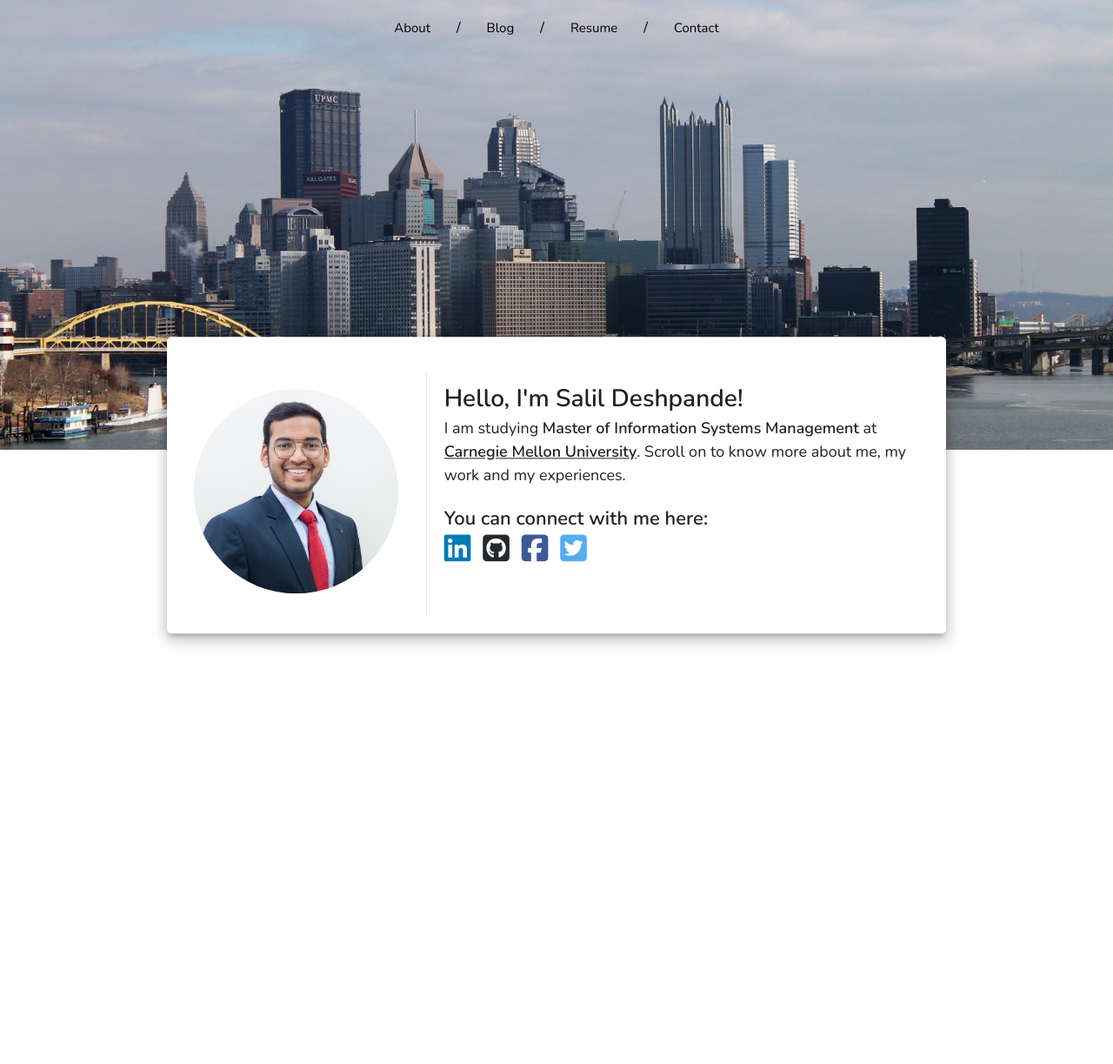
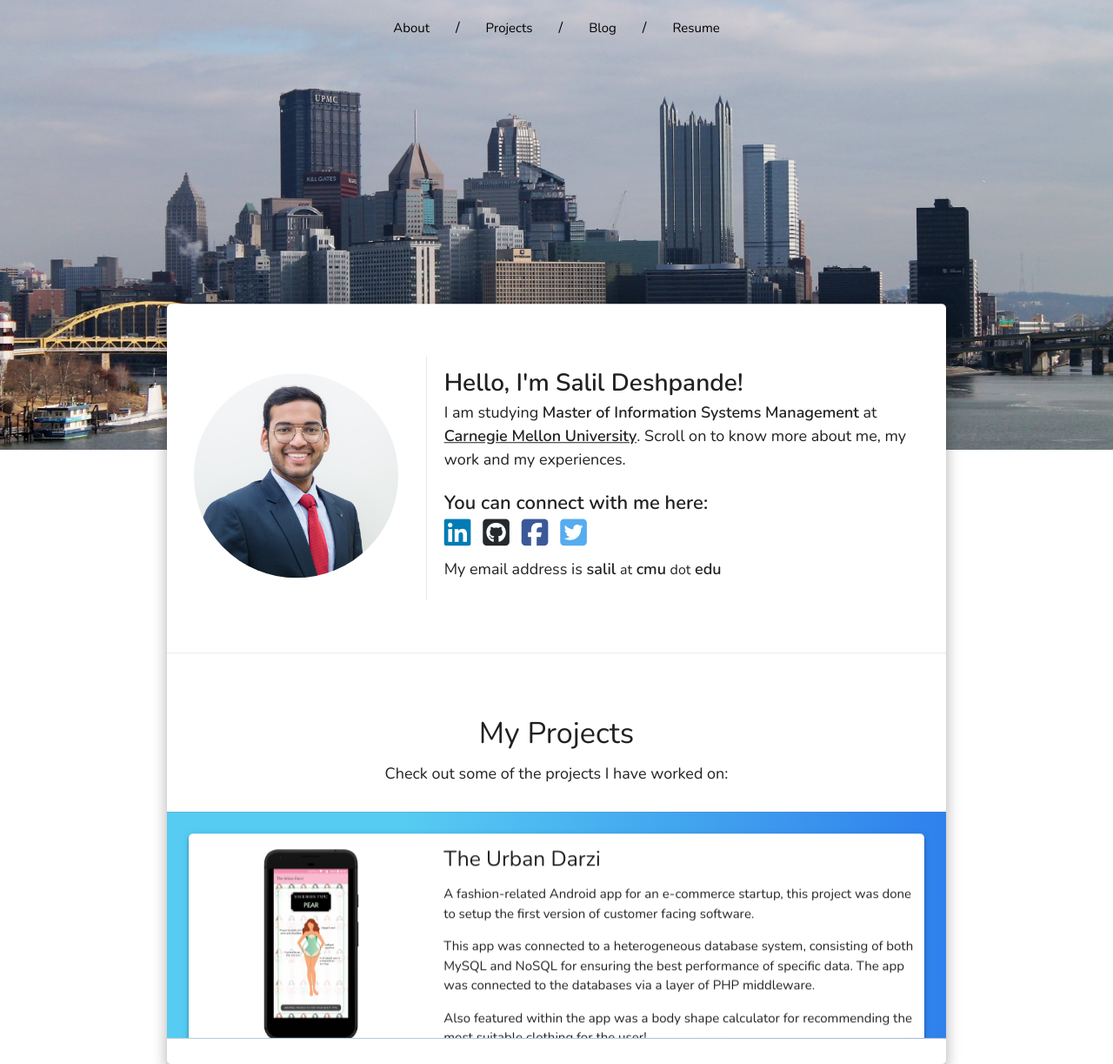
Before and after one commit to Salild1011/salild1011.github.io, a Jekyll site: the page built from index.md, in a window 1280 px wide and 1223 px high. Shown: the whole window at 87% size. Built offline with Jekyll 4.4.1, drawn with Linux system fonts in a browser that asks for light colours; nearby versions of some CDN libraries.

Commit message:
Projects details design

```diff
--- a/_layouts/default.html
+++ b/_layouts/default.html
@@ -39,9 +39,9 @@
             <div class="nav-wrapper custom-nav-wrapper black-text">
                 <ul>
                     <li><a href="#" class="nav-link">About</a></li><li class="nav-sep">/</li>
+                    <li><a href="#" class="nav-link">Projects</a></li><li class="nav-sep">/</li>
                     <li><a href="#" class="nav-link">Blog</a></li><li class="nav-sep">/</li>
-                    <li><a href="#" class="nav-link">Resume</a></li><li class="nav-sep">/</li>
-                    <li><a href="#" class="nav-link">Contact</a></li>
+                    <li><a href="/doc/SalilDeshpande_Resume.pdf" class="nav-link">Resume</a></li>
                 </ul>
             </div>
         </nav>
@@ -80,10 +80,61 @@
                         <a href="https://www.facebook.com/salil.deshpande.779" class="fab fa-facebook-square"></a>
                         <a href="https://twitter.com/salild1011" class="fab fa-twitter-square"></a>
                     </div>
+                    <div>
+                        <span class="email-line">My email address is <b>salil</b> <span class="email-char">at</span> <b>cmu</b> <span class="email-char">dot</span> <b>edu</b></span>
+                    </div>
                 </div>
             </div>
         </div>
         <!-- Into v-card end -->
+
+        <!-- Projects -->
+        <div class="row projects-row">
+            <h4 class="projects-title">My Projects</h4>
+            <p class="projects-subtitle">Check out some of the projects I have worked on:</p>
+
+            <div class="carousel carousel-slider projects-carousel" style="background-color: #444;">
+                <div class="carousel-item project-item" href="#one!">
+                    <div class="row project-card z-depth-2">
+                        <div class="col s12 m4">
+                            <img class="project-img" src="/img/projects/urban.png" />
+                        </div>
+                        <div class="col s12 m8">
+                            <h5>The Urban Darzi</h5>
+                            <p>
+                                A fashion-related Android app for an e-commerce startup, this project was done to
+                                setup the first version of customer facing software.
+                            </p>
+                            <p>
+                                This app was connected to a heterogeneous database system, consisting of both MySQL and
+                                NoSQL for ensuring the best performance of specific data. The app was connected to the
+                                databases via a layer of PHP middleware.
+                            </p>
+                            <p>
+                                Also featured within the app was a body shape calculator for recommending the most suitable clothing
+                                for the user!
+                            </p>
+                        </div>
+                    </div>
+                </div>
+                <div class="carousel-item project-item" href="#two!">
+                    <div class="row project-card z-depth-2">
+                        <div class="col s12 m4">
+                            <img class="project-img" src="/img/projects/codestar.png" />
+                        </div>
+                        <div class="col s12 m8">
+                            <h5>CodeStar</h5>
+                            <p>
+                                An Android app containing tutorials and programs for various courses taught in
+                                CS related Engineering Branches. This app was targeted at the students of
+                                Mumbai University.
+                            </p>
+                        </div>
+                    </div>
+                </div>
+            </div>
+        </div>
+        <!-- Projects end -->
     </div>
     <!-- Content end -->
 
--- a/css/main.css
+++ b/css/main.css
@@ -45,16 +45,17 @@ a.nav-link:hover {
 
 /* Content body */
 .content-container {
-    transform: translateY(-40%);
+    transform: translateY(-20%);
     background: white;
     border-radius: 5px;
 }
 
 /* Into v-card */
 div.intro-v-card {
-    padding: 40px 0 20px;
+    padding: 60px 0;
     display: flex;
     flex-wrap: wrap;
+    border-bottom: 1px solid #E7E7E7;
 }
 
 .auth-img-container {
@@ -124,6 +125,53 @@ div.intro-v-card {
     color: #55ACEE;
 }
 
+/* Email */
+.email-line {
+    display: inline-block;
+    padding-top: 10px;
+    font-size: 18px;
+}
+
+.email-char {
+    font-size: 16px;
+    font-weight: 100;
+}
+
+/* Projects */
+.projects-row {
+    padding: 30px 0;
+}
+
+.projects-title {
+    text-align: center;
+}
+
+p.projects-subtitle {
+    text-align: center;
+    margin: 0;
+    font-size: 18px;
+}
+
+.projects-carousel {
+    background-image: linear-gradient(to right, #56CCF2 30%, #2F80ED 100%);
+    margin-top: 30px;
+}
+
+.project-item {
+    padding: 25px 25px 50px;
+}
+
+.project-card {
+    background-color: white;
+    height: 100%;
+    border-radius: 5px;
+}
+
+.project-img {
+    width: 100%;
+    height: auto;
+}
+
 @media (max-width: 600px) {
     /* Navbar */
     .nav-sep {
@@ -141,4 +189,9 @@ div.intro-v-card {
         height: 100%;
         width: auto;
     }
+
+    /* Intro v-card */
+    .auth-img-container {
+        border-right: none;
+    }
 }
--- a/js/main.js
+++ b/js/main.js
@@ -1,2 +1,6 @@
 $(document).ready(function() {
+    $('.carousel').carousel({
+        fullWidth: true,
+        indicators: true
+    });
 });
```
Also changed, not shown: img/projects/codestar.png (added), img/projects/urban.png (added), 2 other files.
